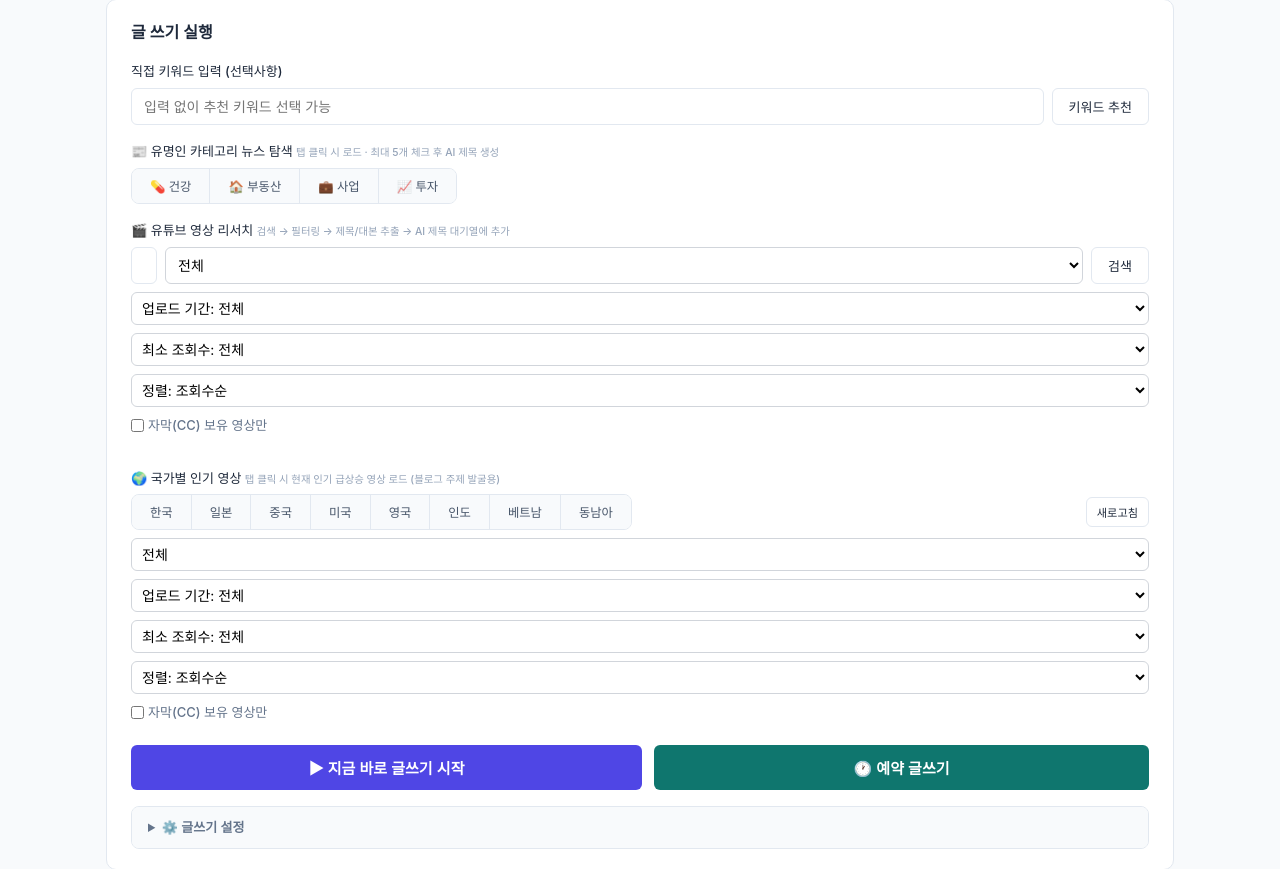
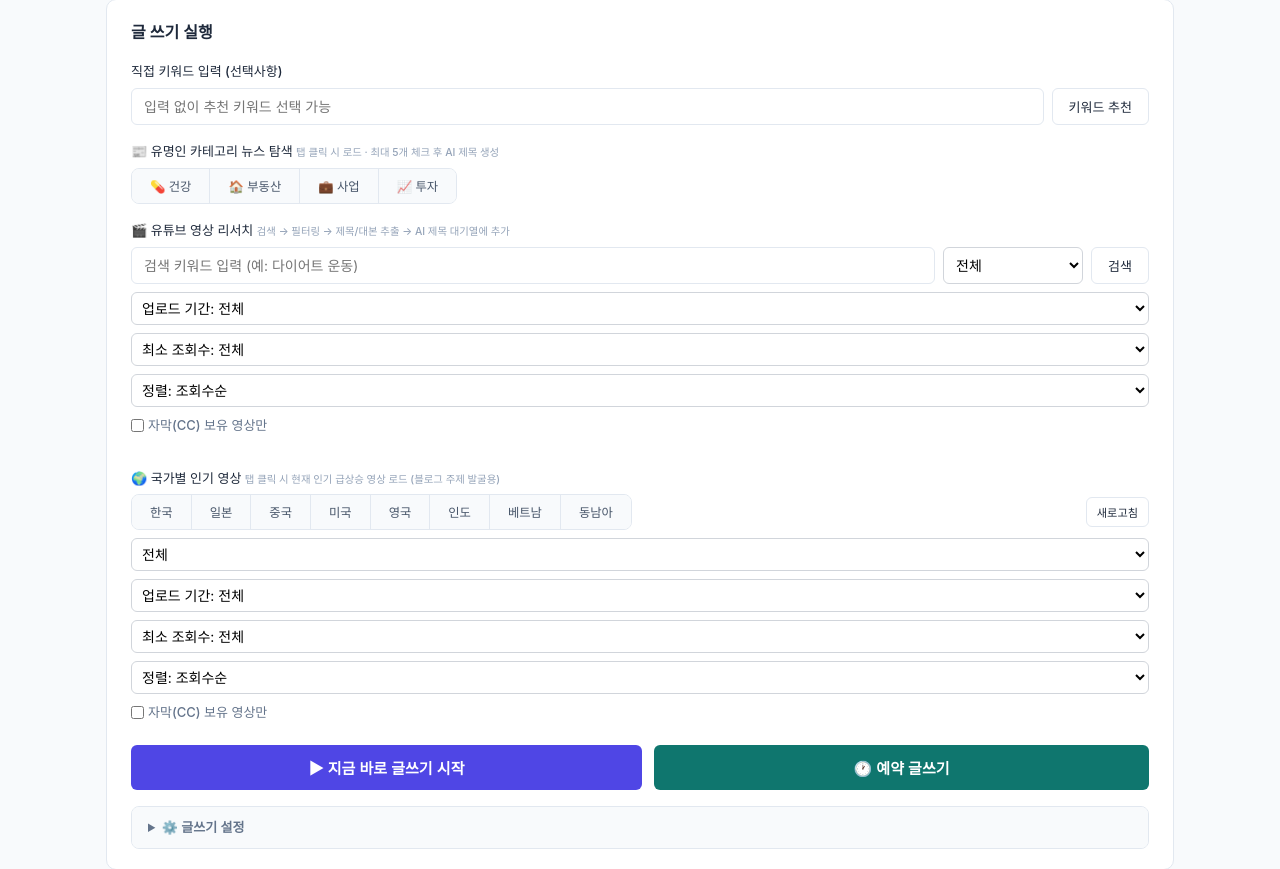
Before and after one commit to hkno3/blog-auto, a Flask app: page / in a window 1280 px wide. Shown: the part 436-1305 px from the top of the page. Run offline with Flask 3, Linux system fonts and the light colour scheme; data that the repository does not hold is empty.

Commit message:
유튜브 검색창 너비 문제 수정
input-with-btn 안에 select가 추가되면서 검색창이 좁아져 키워드를
입력하기 어려웠던 문제 수정. input은 flex:1+min-width로 넓게,
select/버튼은 flex-shrink:0으로 고정 너비를 갖도록 함.

https://claude.ai/code/session_01TesEHzxAGd97tm69mCJipG

```diff
--- a/templates/index.html
+++ b/templates/index.html
@@ -132,13 +132,13 @@
   <div class="form-group">
     <label>🎬 유튜브 영상 리서치 <span style="font-size:0.8em;color:#94a3b8;">검색 → 필터링 → 제목/대본 추출 → AI 제목 대기열에 추가</span></label>
     <div class="input-with-btn">
-      <input type="text" id="yt-keyword" placeholder="검색 키워드 입력 (예: 다이어트 운동)" onkeydown="if(event.key==='Enter') searchYoutube()">
-      <select id="yt-type" style="padding:8px;border:1px solid #d1d5db;border-radius:6px;">
+      <input type="text" id="yt-keyword" placeholder="검색 키워드 입력 (예: 다이어트 운동)" onkeydown="if(event.key==='Enter') searchYoutube()" style="flex:1;min-width:160px;">
+      <select id="yt-type" style="padding:8px;border:1px solid #d1d5db;border-radius:6px;flex-shrink:0;width:140px;">
         <option value="all">전체</option>
         <option value="shorts">쇼츠 (60초 이하)</option>
         <option value="long">롱폼</option>
       </select>
-      <button class="btn-secondary" onclick="searchYoutube()">검색</button>
+      <button class="btn-secondary" onclick="searchYoutube()" style="flex-shrink:0;">검색</button>
     </div>
     <div style="display:flex;flex-wrap:wrap;gap:8px;align-items:center;margin-top:8px;font-size:0.82em;">
       <select id="yt-period" onchange="searchYoutube()" style="padding:6px;border:1px solid #d1d5db;border-radius:6px;">
```
